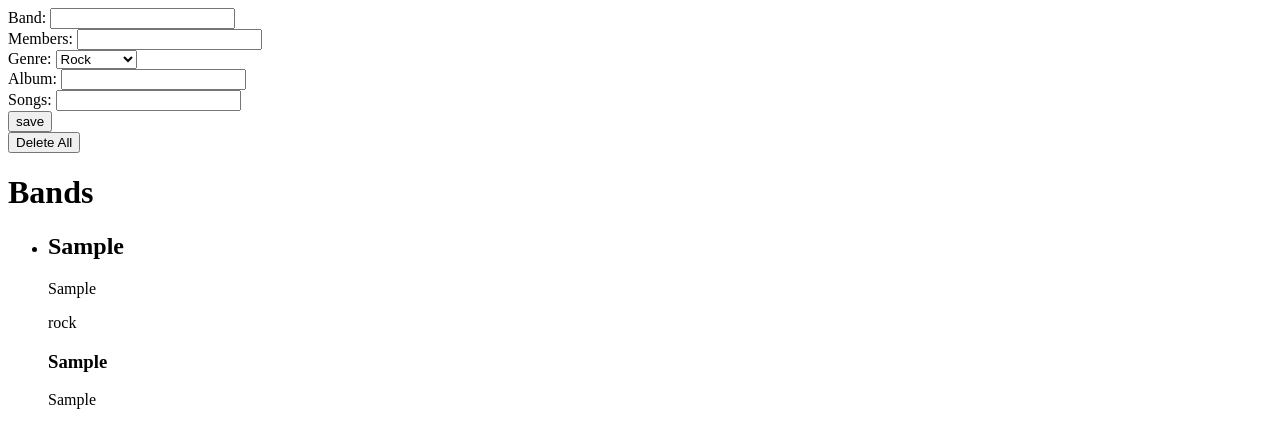
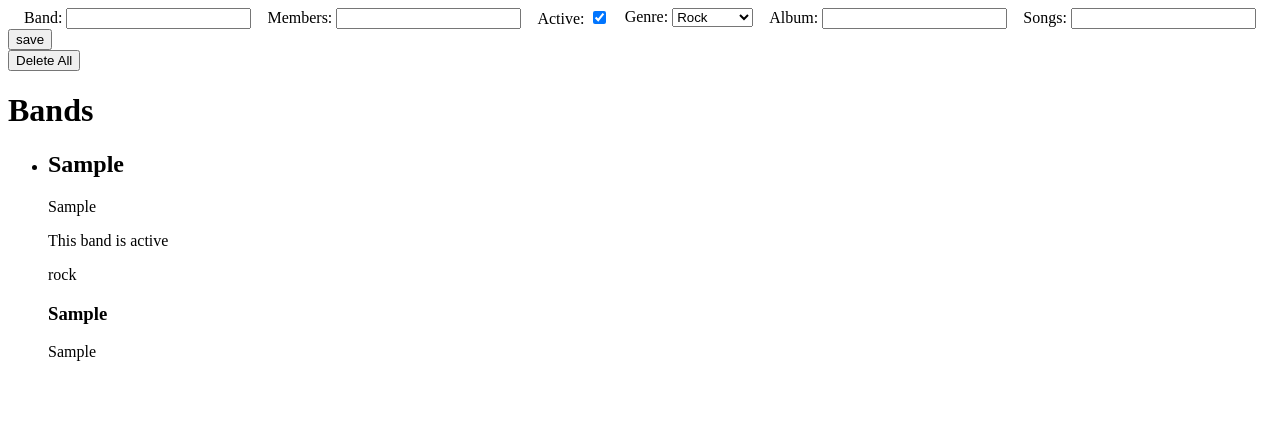
Before and after one commit to johnghr/JS_listApp, a plain HTML site: page index.html in a window 1280 px wide. Both pictures are taken after typing "Sample", "Sample", "Sample", "Sample" into the empty fields and a click on the input "save". Drawn offline with Linux system fonts and the light colour scheme.

Commit message:
added checkbox functionality

```diff
--- a/app.js
+++ b/app.js
@@ -28,6 +28,18 @@ const createBandListItem = function (form) {
     bandMembers.textContent = form.members.value;
     bandListItem.appendChild(bandMembers);
 
+    const bandActive = document.createElement('p');
+    let checkBoxResult = function () {
+        if (form.active.checked === true) {
+            return "This band is active";
+        } else {
+            return "This band is inactive";
+        };
+    };
+    let result = checkBoxResult()
+    bandActive.textContent = result
+    bandListItem.appendChild(bandActive);
+
     const bandGenre = document.createElement('p')
     bandGenre.textContent = form.genre.value;
     bandListItem.appendChild(bandGenre);
--- a/index.html
+++ b/index.html
@@ -22,6 +22,11 @@
             <div class="form-item">
                 <label for="members">Members:</label>
                 <input type="text" id="members">
+            </div>
+
+            <div class="form-item">
+                <label for="active">Active:</label>
+                <input type="checkbox" name="active" id="active" checked>
             </div>
 
             <div class="form-item">
--- a/style.css
+++ b/style.css
@@ -0,0 +1,4 @@
+#form-wrapper {
+    display: flex;
+    justify-content: space-evenly;
+}
```
